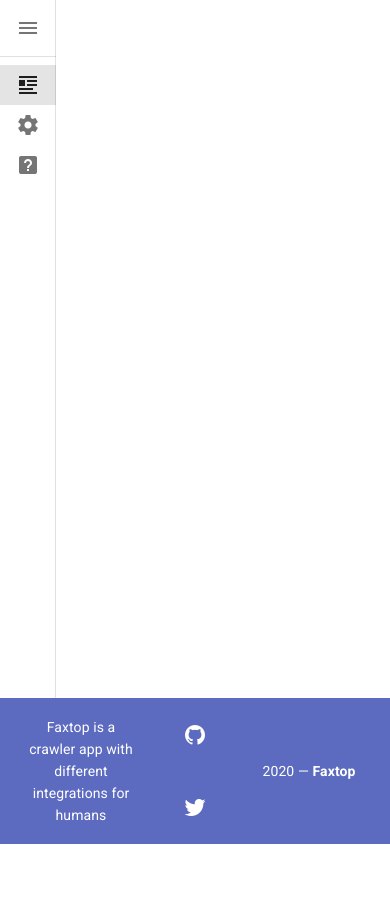
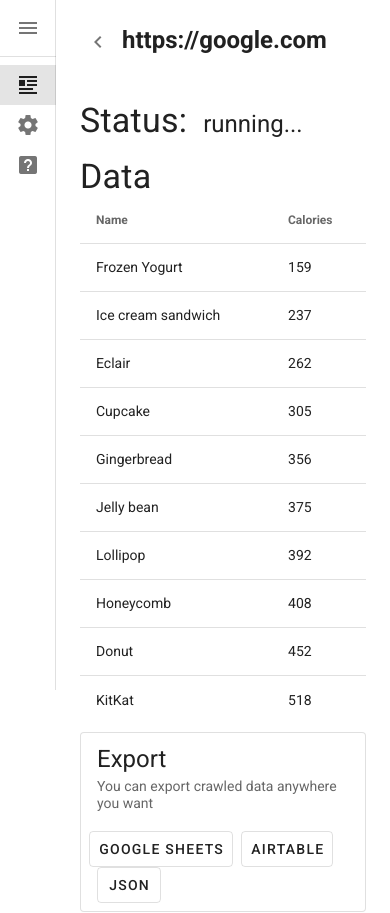
Before and after one commit to Metastasis/faxtop-ui, a Vue app: page /crawler/1/status in a window 390 px wide. Shown: the top 913 px of the page. Before the commit the page ends 844 px from the top, so only its background shows below. Built offline with nearby package versions, Linux system fonts and the light colour scheme.

Commit message:
Fixed footer for mobile view Added status view of specific crawl

```diff
--- a/src/components/Footer.vue
+++ b/src/components/Footer.vue
@@ -2,14 +2,14 @@
   <v-footer app absolute class="indigo lighten-1">
     <v-container fluid>
       <v-row align="center" dense>
-        <v-col>
+        <v-col cols="12" md="4">
           <v-card flat tile class="indigo lighten-1 text-center">
             <v-card-text class="white--text pa-0">
               Faxtop is a crawler app with different integrations for humans
             </v-card-text>
           </v-card>
         </v-col>
-        <v-col>
+        <v-col cols="12" md="4">
           <v-card flat tile class="indigo lighten-1 text-center pa-0">
             <v-card-text class="pa-0">
               <v-btn
@@ -26,7 +26,7 @@
             </v-card-text>
           </v-card>
         </v-col>
-        <v-col>
+        <v-col cols="12" md="4">
           <v-card flat tile class="indigo lighten-1 text-center">
             <v-card-text class="white--text pa-0">
               {{ new Date().getFullYear() }} — <strong>Faxtop</strong>
--- a/src/router/index.ts
+++ b/src/router/index.ts
@@ -23,6 +23,12 @@ const routes: Array<RouteConfig> = [
       import(/* webpackChunkName: "crawler" */ '../views/crawler/Crawler.vue')
   },
   {
+    path: '/crawler/:id/status',
+    name: 'Crawler Status',
+    component: () =>
+      import(/* webpackChunkName: "crawler" */ '../views/crawler/Status.vue')
+  },
+  {
     path: '/about',
     name: 'About',
     // route level code-splitting
--- a/src/views/crawler/List.vue
+++ b/src/views/crawler/List.vue
@@ -17,7 +17,7 @@
     </v-row>
     <v-row dense>
       <v-col sm="12" md="4" class="sm-6 mb-4">
-        <crawl-item @edit="onEdit" />
+        <crawl-item @edit="onEdit" @view="onView" />
       </v-col>
       <v-col sm="12" md="4" class="sm-6 mb-4">
         <crawl-item />
@@ -48,6 +48,9 @@ export default Vue.extend({
     onCreate() {
       this.$router.push('/crawler/213123');
     },
+    onView(id: string) {
+      this.$router.push(`/crawler/${id}/status`);
+    },
     onEdit(id: string) {
       this.$router.push(`/crawler/${id}`);
     }
--- /dev/null
+++ b/src/views/crawler/Status.vue
@@ -0,0 +1,134 @@
+<template>
+  <v-container fluid>
+    <v-row dense>
+      <v-col class="mb-4">
+        <h1 class="text-h5 text-md-h3 font-weight-bold mb-4">
+          <v-btn icon medium @click="toList">
+            <v-icon>mdi-chevron-left</v-icon>
+          </v-btn>
+          https://google.com
+        </h1>
+      </v-col>
+    </v-row>
+    <v-row dense>
+      <v-col cols="12" md="6">
+        <div class="d-flex flex-row align-baseline mb-4">
+          <h4 class="text-h4 mr-4">
+            Status:
+          </h4>
+          <h4 class="text-h5">
+            running...
+          </h4>
+        </div>
+        <h4 class="text-h4">
+          Data
+        </h4>
+        <v-simple-table>
+          <template v-slot:default>
+            <thead>
+              <tr>
+                <th class="text-left">
+                  Name
+                </th>
+                <th class="text-left">
+                  Calories
+                </th>
+              </tr>
+            </thead>
+            <tbody>
+              <tr v-for="item in desserts" :key="item.name">
+                <td>{{ item.name }}</td>
+                <td>{{ item.calories }}</td>
+              </tr>
+            </tbody>
+          </template>
+        </v-simple-table>
+      </v-col>
+
+      <v-col cols="12" md="6">
+        <v-card class="ml-0 ml-md-auto" max-width="344" outlined>
+          <v-list-item three-line>
+            <v-list-item-content>
+              <v-list-item-title class="headline mb-1">
+                Export
+              </v-list-item-title>
+              <v-list-item-subtitle>
+                You can export crawled data anywhere you want
+              </v-list-item-subtitle>
+            </v-list-item-content>
+          </v-list-item>
+
+          <v-card-actions class="flex-wrap">
+            <v-btn outlined text>
+              Google Sheets
+            </v-btn>
+            <v-btn outlined text>
+              Airtable
+            </v-btn>
+            <v-btn outlined text>
+              JSON
+            </v-btn>
+          </v-card-actions>
+        </v-card>
+      </v-col>
+    </v-row>
+  </v-container>
+</template>
+
+<script lang="ts">
+import Vue from 'vue';
+
+export default Vue.extend({
+  name: 'Crawler-Status',
+  data: () => ({
+    v0: true,
+    desserts: [
+      {
+        name: 'Frozen Yogurt',
+        calories: 159
+      },
+      {
+        name: 'Ice cream sandwich',
+        calories: 237
+      },
+      {
+        name: 'Eclair',
+        calories: 262
+      },
+      {
+        name: 'Cupcake',
+        calories: 305
+      },
+      {
+        name: 'Gingerbread',
+        calories: 356
+      },
+      {
+        name: 'Jelly bean',
+        calories: 375
+      },
+      {
+        name: 'Lollipop',
+        calories: 392
+      },
+      {
+        name: 'Honeycomb',
+        calories: 408
+      },
+      {
+        name: 'Donut',
+        calories: 452
+      },
+      {
+        name: 'KitKat',
+        calories: 518
+      }
+    ]
+  }),
+  methods: {
+    toList() {
+      this.$router.push('/crawler');
+    }
+  }
+});
+</script>
--- a/src/views/crawler/components/CrawlItem.vue
+++ b/src/views/crawler/components/CrawlItem.vue
@@ -15,7 +15,7 @@
     </v-list-item>
 
     <v-card-actions>
-      <v-btn outlined text>
+      <v-btn outlined text @click="$emit('view', '123123')">
         View
       </v-btn>
       <v-btn outlined text @click="$emit('edit', '123123')">
```
